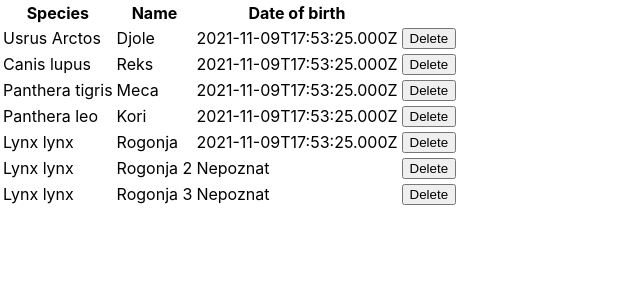
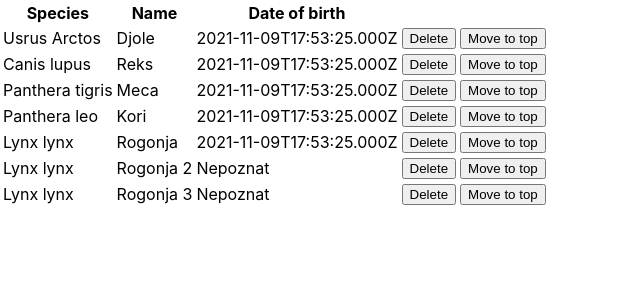
Before and after one commit to HatlessCreature/zoo, a React (Create React App) app: page / in a window 1280 px wide. Shown: the top 300 px of the page, without its empty margins (0-640 px from the left). Built offline with nearby package versions, Linux system fonts and the light colour scheme.

Commit message:
task 4 - move to top button

```diff
--- a/src/App.js
+++ b/src/App.js
@@ -24,6 +24,17 @@ function App() {
     }
   };
 
+  const moveToTop = (id) => {
+    var updatedAnimals = [...animals];
+    var indexToMove = updatedAnimals.findIndex(x => x.id == id);
+    if (indexToMove > -1) {
+      var animalToMove = updatedAnimals[indexToMove];
+      updatedAnimals.splice(indexToMove, 1)
+      updatedAnimals = [animalToMove, ...updatedAnimals]
+      setAnimals(updatedAnimals);
+    }
+  }
+
   return (
     <div>
       <table>
@@ -43,6 +54,9 @@ function App() {
               <td>
                 <button onClick={() => deleteRow(animal.id)}>Delete</button>
               </td>
+              <td>
+                <button onClick={() => moveToTop(animal.id)}>Move to top</button>
+              </td>
             </tr>
           ))}
         </tbody>
```
